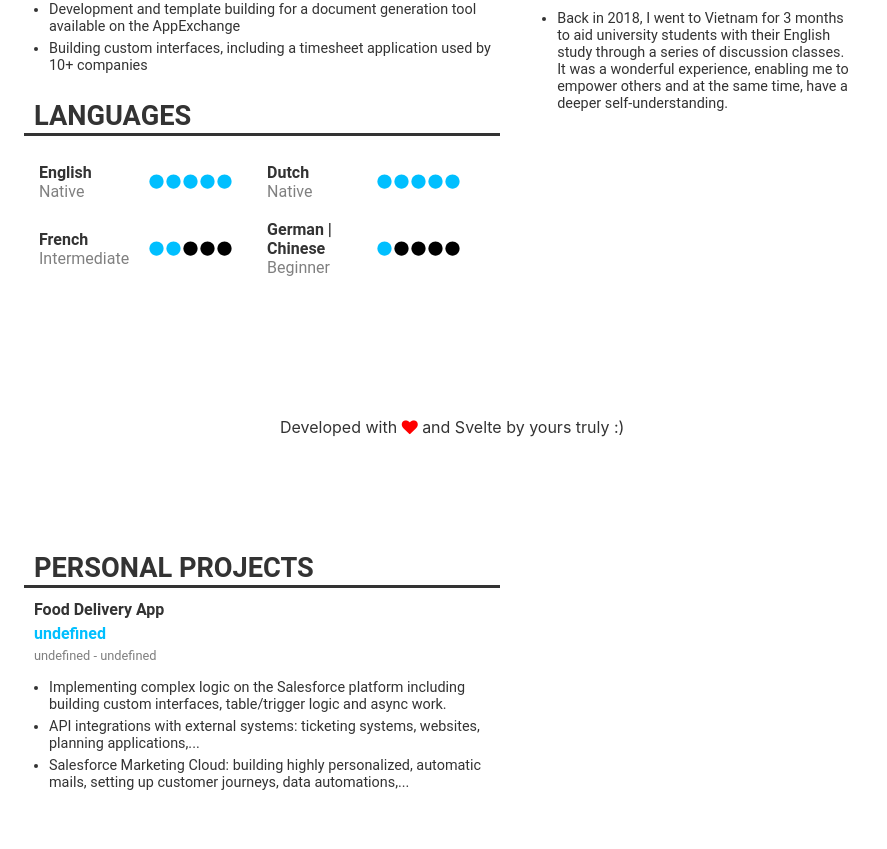
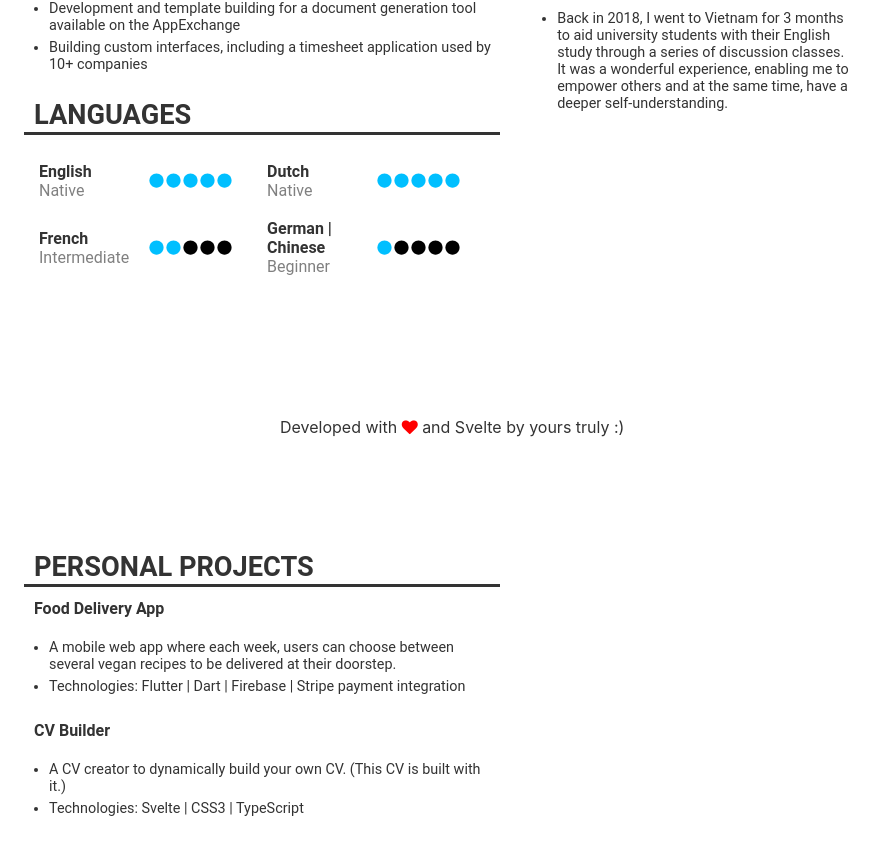
Before and after one commit to sebbasim/cv-gen, a Svelte app: page / in a window 1280 px wide. Shown: the part 753-1602 px from the top of the page, without its empty margins (0-887 px from the left). Before the commit the page ends 1576 px from the top, so only its background shows below. Built offline with nearby package versions, Linux system fonts and the light colour scheme.

Commit message:
Add personal projects

```diff
--- a/src/components/Projects.svelte
+++ b/src/components/Projects.svelte
@@ -2,7 +2,6 @@
     import Title from "../style-components/Title.svelte";
     import ProjectEntry from "../sub-components/Entry.svelte";
     import * as data from "../data.json";
-
 </script>
 
 <Title title="Personal Projects" />
--- a/src/components/Summary.svelte
+++ b/src/components/Summary.svelte
@@ -1,8 +1,10 @@
 <script lang="ts">
     import Title from "../style-components/Title.svelte";
     import * as data from "../data.json";
+    let height: number;
 </script>
 
+<div bind:clientHeight={height}>
     <Title title="Summary" />
 
     <ul>
@@ -10,6 +12,7 @@
             <li>{bullet.text}</li>
         {/each}
     </ul>
+</div>
 
 <style>
 </style>
--- a/src/data.json
+++ b/src/data.json
@@ -101,13 +101,34 @@
     ],
     "projects": [
         {
-            "id": 1,
             "title": "Food Delivery App",
-            "description": "A mobile web app where each week, users can choose between several vegan recipes to be delivered at their doorstep. <br/> Technologies: Flutter / Dart | Firebase | Stripe payment integration"
+            "bullet_points": [
+                {
+                    "id": 1,
+                    "text": "A mobile web app where each week, users can choose between several vegan recipes to be delivered at their doorstep."
+                },
+                {
+                    "id": 2,
+                    "text": "Technologies: Flutter | Dart | Firebase | Stripe payment integration"
+                }
+            ]
+        },
+        {
+            "title": "CV Builder",
+
+            "bullet_points": [
+                {
+                    "id": 1,
+                    "text": "A CV creator to dynamically build your own CV. (This CV is built with it.)"
+                },
+                {
+                    "id": 2,
+                    "text": "Technologies: Svelte | CSS3 | TypeScript"
+                }
+            ]
         }
     ],
     "volunteering": [
-
         {
             "title": "Coding Teacher",
             "institution": "CoderDojo / freelance",
--- a/src/style-components/DateAndLocation.svelte
+++ b/src/style-components/DateAndLocation.svelte
@@ -5,7 +5,9 @@
 </script>
 
 <main>
-    <span>{start_date} - {end_date}</span>
+    {#if start_date !== undefined && end_date !== undefined}
+        <span>{start_date} - {end_date}</span>
+    {/if}
     {#if location !== undefined}
         <span class="location">{location}</span>
     {/if}
--- a/src/style-components/List.svelte
+++ b/src/style-components/List.svelte
@@ -1,18 +1,8 @@
 <script lang="ts">
-    export let bullet_points = [
-        {
-            id: 1,
-            text: "Implementing complex logic on the Salesforce platform including building custom interfaces, table/trigger logic and async work.",
-        },
-        {
-            id: 2,
-            text: "API integrations with external systems: ticketing systems, websites, planning applications,...",
-        },
-        {
-            id: 3,
-            text: "Salesforce Marketing Cloud: building highly personalized, automatic mails, setting up customer journeys, data automations,...",
-        },
-    ];
+    export let bullet_points: {
+        id: number;
+        text: string;
+    }[];
 </script>
 
 <ul>
--- a/src/sub-components/Entry.svelte
+++ b/src/sub-components/Entry.svelte
@@ -15,7 +15,9 @@
 
 <SubTitle {title} />
 <main>
+    {#if institution !== undefined}
     <span class="institution">{institution}</span>
+    {/if}
     <DateAndLocation {start_date} {end_date} {location} />
     <List {bullet_points} />
 </main>
```
Lines whose indentation alone changed are shown as unchanged.
